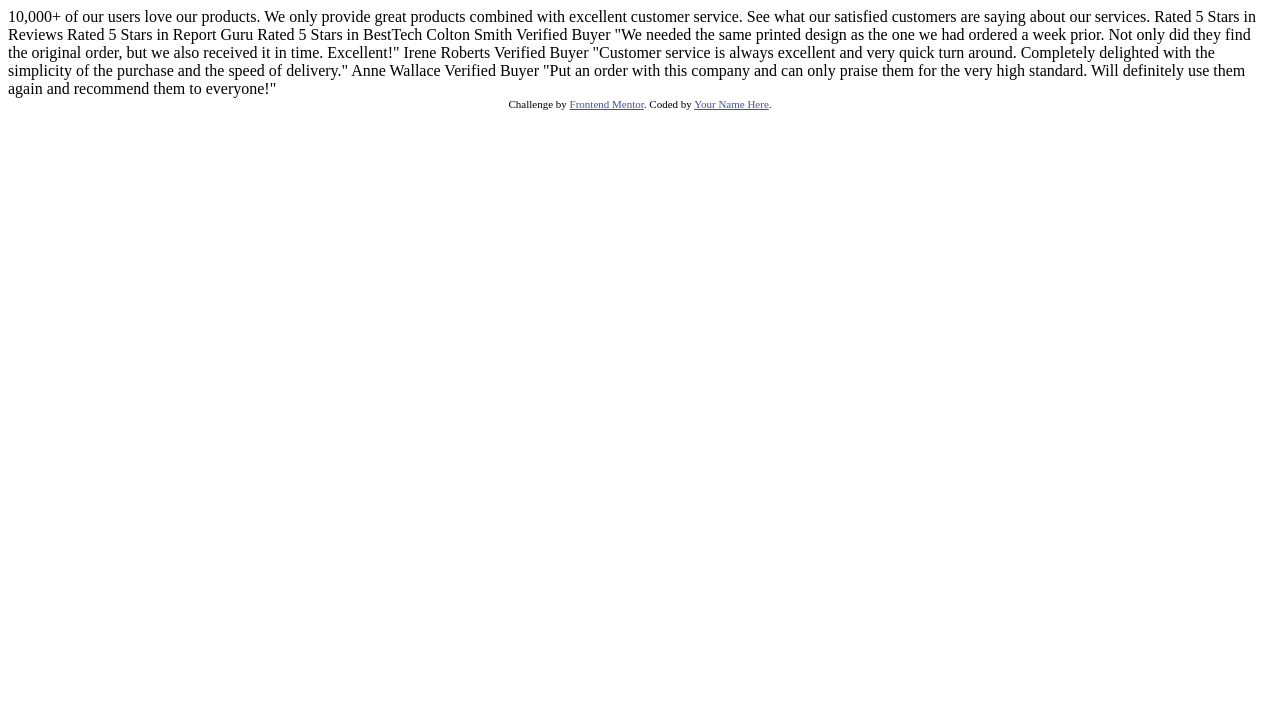
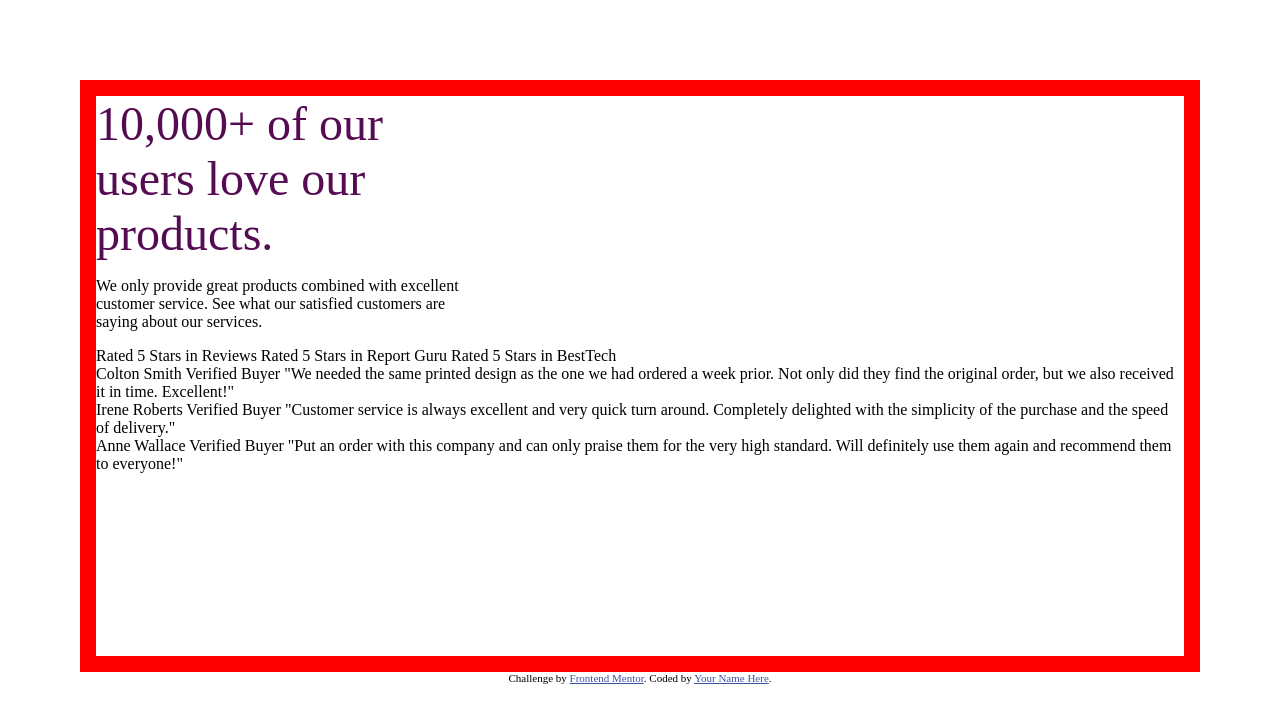
Before and after one commit to Rufai-Alex/frontend-social-proof, a plain HTML site: page index.html in a window 1280 px wide. Drawn offline with Linux system fonts and the light colour scheme.

Commit message:
headerdone

```diff
--- a/index.html
+++ b/index.html
@@ -4,7 +4,7 @@
     <meta charset="UTF-8" />
     <meta name="viewport" content="width=device-width, initial-scale=1.0" />
     <!-- displays site properly based on user's device -->
-
+    <link rel="stylesheet" href="style.css">
     <link
       rel="icon"
       type="image/png"
@@ -26,31 +26,33 @@
     </style>
   </head>
   <body>
-    10,000+ of our users love our products.
+    <div class="container" >
+      <div class="top">
+       <h1>10,000+ of our <br>users love our <br>products.</h1>
 
-    We only provide great products combined with excellent customer service.
-    See what our satisfied customers are saying about our services.
-
-    Rated 5 Stars in Reviews
-    Rated 5 Stars in Report Guru
-    Rated 5 Stars in BestTech
-
-    Colton Smith
-    Verified Buyer
-    "We needed the same printed design as the one we had ordered a week prior.
-    Not only did they find the original order, but we also received it in time.
-    Excellent!"
-
-    Irene Roberts
-    Verified Buyer
-    "Customer service is always excellent and very quick turn around. Completely
-    delighted with the simplicity of the purchase and the speed of delivery."
-
-    Anne Wallace
-    Verified Buyer
-    "Put an order with this company and can only praise them for the very high
-    standard. Will definitely use them again and recommend them to everyone!"
-
+       <p> We only provide great products combined with excellent<br> customer service.
+        See what our satisfied customers are<br>saying about our services.</p>
+      </div>
+      <div>
+        Rated 5 Stars in Reviews Rated 5 Stars in Report Guru Rated 5 Stars in
+        BestTech
+      </div>
+      <div>
+        Colton Smith Verified Buyer "We needed the same printed design as the
+        one we had ordered a week prior. Not only did they find the original
+        order, but we also received it in time. Excellent!"
+      </div>
+      <div>
+        Irene Roberts Verified Buyer "Customer service is always excellent and
+        very quick turn around. Completely delighted with the simplicity of the
+        purchase and the speed of delivery."
+      </div>
+      <div>
+        Anne Wallace Verified Buyer "Put an order with this company and can only
+        praise them for the very high standard. Will definitely use them again
+        and recommend them to everyone!"
+      </div>
+    </div>
     <div class="attribution">
       Challenge by
       <a href="https://www.frontendmentor.io?ref=challenge" target="_blank"
--- /dev/null
+++ b/style.css
@@ -0,0 +1,35 @@
+*,
+*:before,
+*:after {
+  box-sizing: inherit;
+}
+
+body {
+  margin: 0;
+}
+
+h1,
+h2,
+h3,
+h4,
+h5,
+h6 {
+  font-weight: normal;
+  margin: 0;
+  font-size: 1.5em;
+}
+
+body{
+    padding: 5em;
+}
+.container{
+    display: flex;
+    flex-flow: column wrap;
+    border: 1em solid red;
+    height: 70vh;
+}
+
+h1{
+    font-size: 3em;
+    color: hsl(302, 75%, 19%);
+}
```
